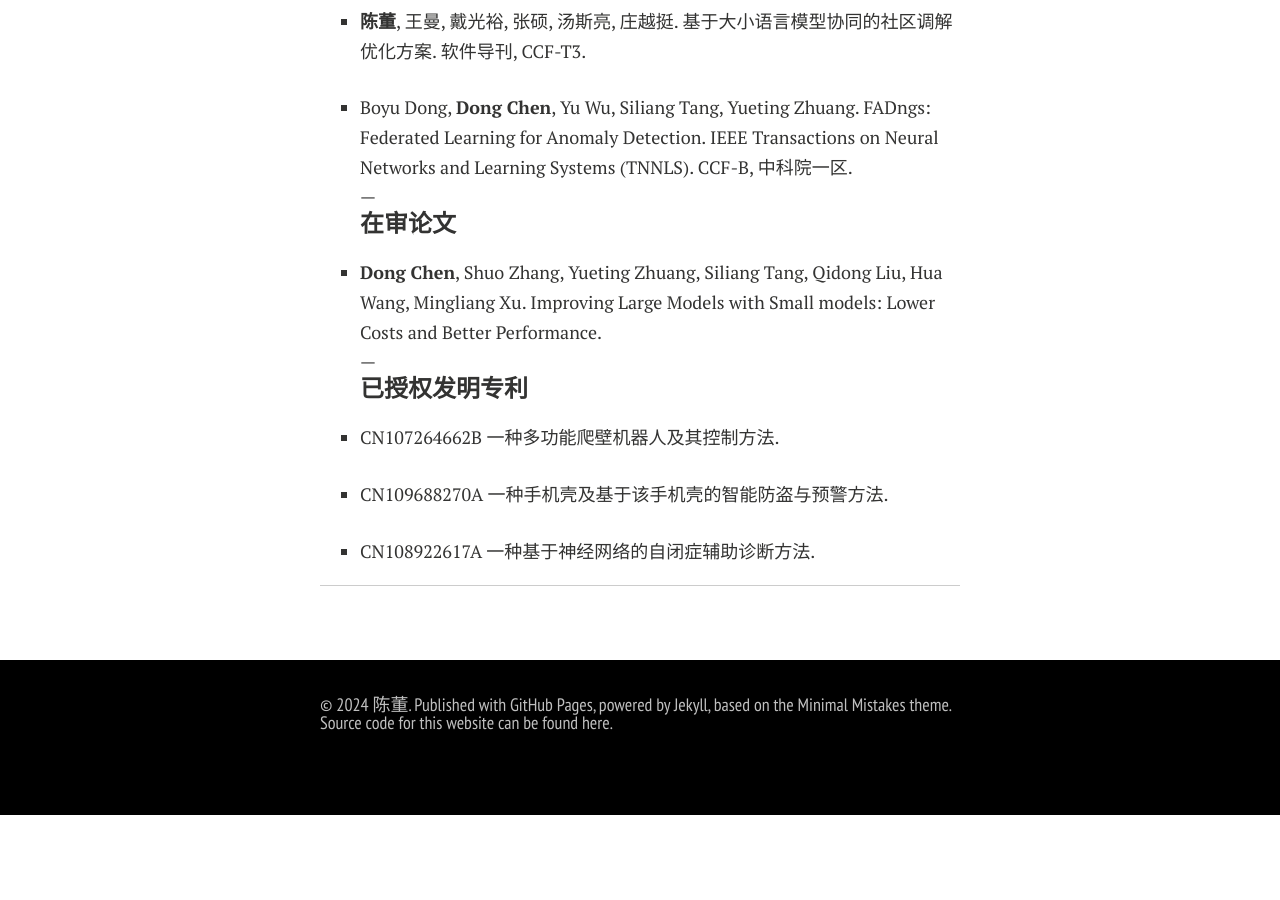
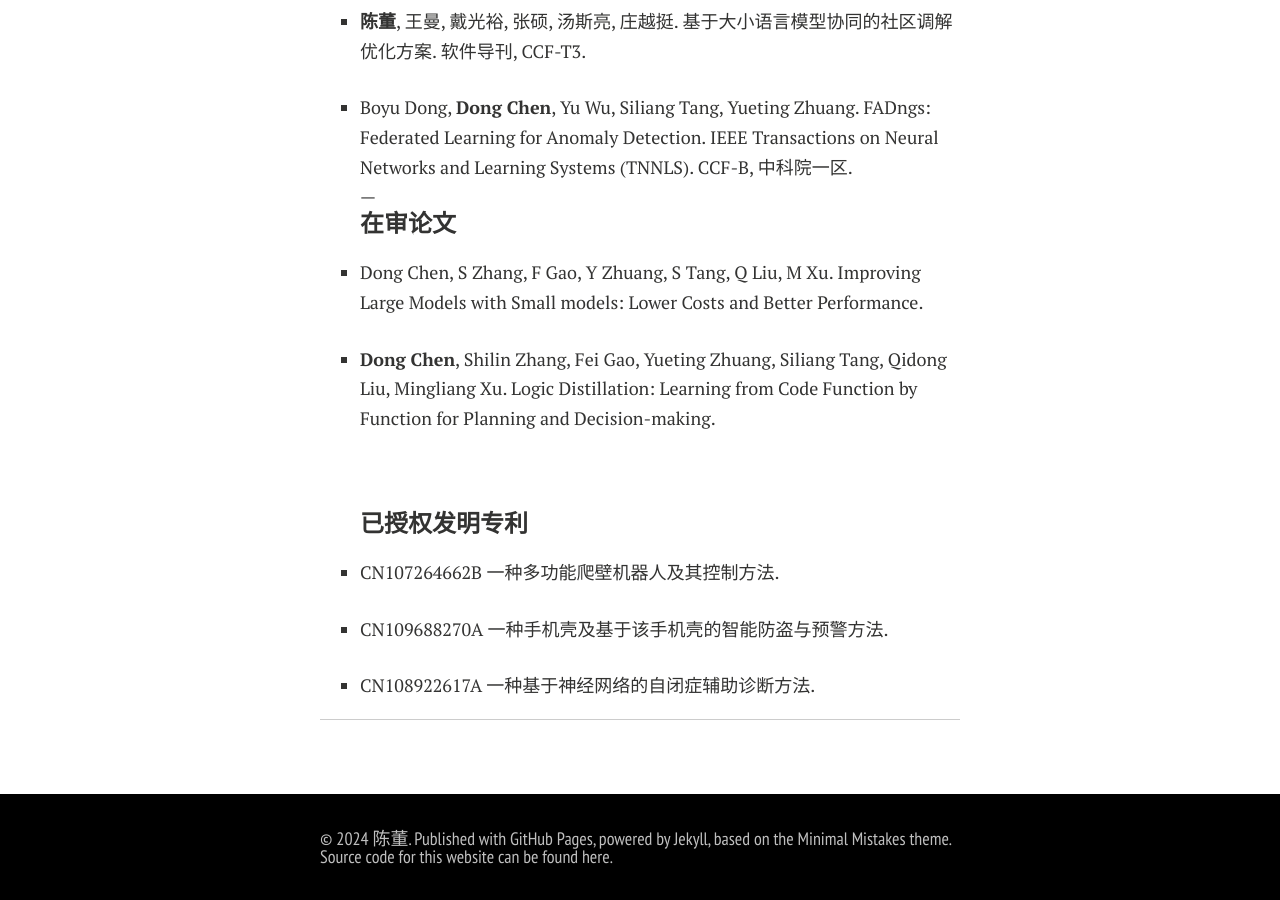
Before and after one commit to Anfeather/Anfeather.github.io, a Jekyll site: the page built from publications.md, in a window 1280 px wide and 900 px high, scrolled down 1041 px. Built offline with Jekyll 4.4.1, drawn with Linux system fonts in a browser that asks for light colours; nearby versions of some CDN libraries; comment, search, counter and statistics services are not loaded; a style sheet for code colours, icons or effects is not loaded; before the commit the page ends 1856 px from its top, so only the background shows below that.

Commit message:
Update publications.md

```diff
--- a/publications.md
+++ b/publications.md
@@ -26,7 +26,11 @@ title: Publications
   <br>
 ---
 ### 在审论文
-- **Dong Chen**, Shuo Zhang, Yueting Zhuang, Siliang Tang, Qidong Liu, Hua Wang, Mingliang Xu. Improving Large Models with Small models: Lower Costs and Better Performance.
+- Dong Chen, S Zhang, F Gao, Y Zhuang, S Tang, Q Liu, M Xu. Improving Large Models with Small models: Lower Costs and Better Performance.
+
+- **Dong Chen**, Shilin Zhang, Fei Gao, Yueting Zhuang, Siliang Tang, Qidong Liu, Mingliang Xu. Logic Distillation: Learning from Code Function by Function for Planning and Decision-making.
+
+
   <br>
 ---
 ### 已授权发明专利
```
